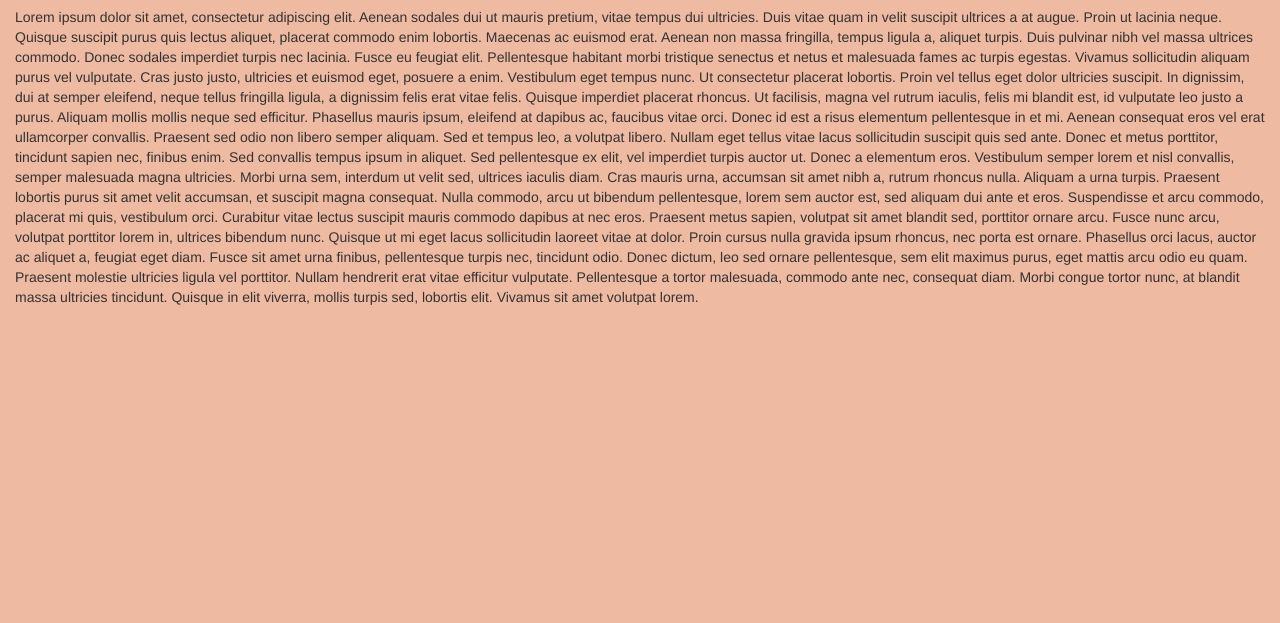
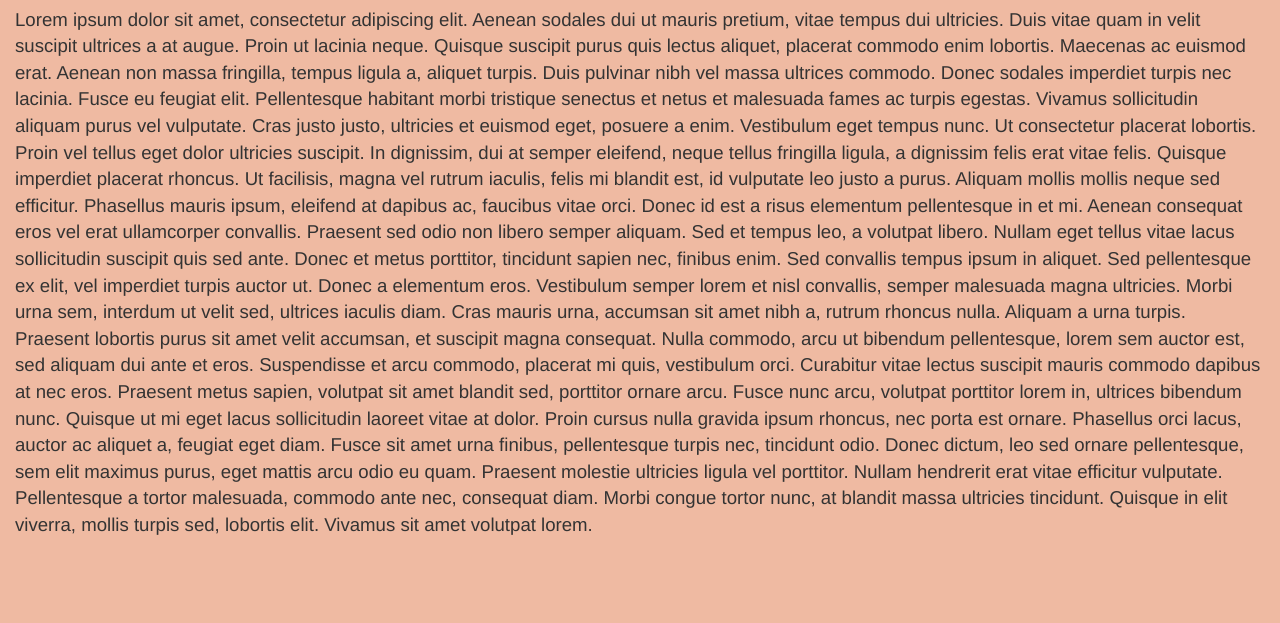
Before and after one commit to itsBenAnderson/coursera-test, a plain HTML site: page module3-solution/index.html in a window 1280 px wide. Shown: the part 177-800 px from the top of the page. Drawn offline with Linux system fonts and the light colour scheme; a script that the page names is missing.

Commit message:
Update styles.css
increased body.content font size

```diff
--- a/module3-solution/css/styles.css
+++ b/module3-solution/css/styles.css
@@ -4,6 +4,7 @@
 body .content{
   height: 1000px;
   background-color: #efbaa2;
+  font-size: 1.33em;
 }
 @media (max-width:767px) {
   #collapsable-nav ul{
```
